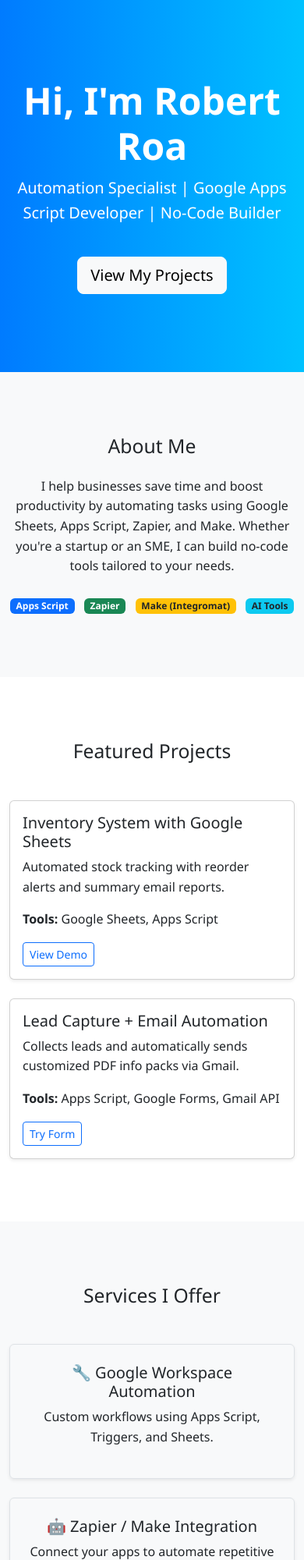
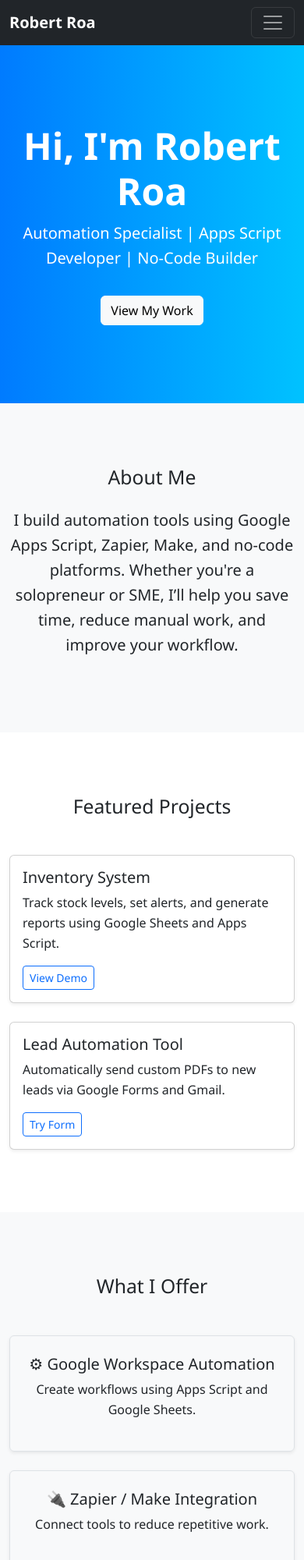
Before and after one commit to RobRoa96/Rob, a plain HTML site: page Index.html in a window 390 px wide. Shown: the top 2000 px of the page at 78% size. Drawn offline with nearby package versions, Linux system fonts and the light colour scheme.

Commit message:
Added clean portfolio UI/UX

```diff
--- a/Index.html
+++ b/Index.html
@@ -5,95 +5,66 @@
   <meta name="viewport" content="width=device-width, initial-scale=1" />
   <title>Robert Roa | Portfolio</title>
   <link href="https://cdn.jsdelivr.net/npm/bootstrap@5.3.3/dist/css/bootstrap.min.css" rel="stylesheet" />
-  <style>
-    html {
-      scroll-behavior: smooth;
-    }
-    body {
-      font-family: 'Segoe UI', sans-serif;
-      line-height: 1.6;
-    }
-    .section {
-      padding: 80px 0;
-    }
-    .hero {
-      background: linear-gradient(to right, #007bff, #00c2ff);
-      color: white;
-      text-align: center;
-      padding: 100px 0;
-    }
-    .hero h1 {
-      font-size: 3rem;
-      font-weight: 700;
-    }
-    .hero .lead {
-      font-size: 1.25rem;
-      margin-top: 10px;
-    }
-    .card:hover {
-      transform: translateY(-5px);
-      transition: 0.3s ease;
-    }
-    footer {
-      background-color: #222;
-      color: #ccc;
-      font-size: 0.9rem;
-    }
-  </style>
+  <link rel="stylesheet" href="css/style.css" />
 </head>
+<body>
 
-<body>
-  <!-- Hero Section -->
-  <section class="hero">
+  <!-- Navbar -->
+  <nav class="navbar navbar-expand-lg navbar-dark bg-dark sticky-top">
     <div class="container">
-      <h1>Hi, I'm Robert Roa</h1>
-      <p class="lead">Automation Specialist | Google Apps Script Developer | No-Code Builder</p>
-      <a href="#projects" class="btn btn-light btn-lg mt-4">View My Projects</a>
+      <a class="navbar-brand fw-bold" href="#">Robert Roa</a>
+      <button class="navbar-toggler" type="button" data-bs-toggle="collapse" data-bs-target="#navbarNav">
+        <span class="navbar-toggler-icon"></span>
+      </button>
+      <div class="collapse navbar-collapse justify-content-end" id="navbarNav">
+        <ul class="navbar-nav">
+          <li class="nav-item"><a class="nav-link" href="#about">About</a></li>
+          <li class="nav-item"><a class="nav-link" href="#projects">Projects</a></li>
+          <li class="nav-item"><a class="nav-link" href="#services">Services</a></li>
+          <li class="nav-item"><a class="nav-link" href="#contact">Contact</a></li>
+        </ul>
+      </div>
+    </div>
+  </nav>
+
+  <!-- Hero -->
+  <section class="hero d-flex align-items-center text-white text-center">
+    <div class="container">
+      <h1 class="display-4 fw-bold">Hi, I'm Robert Roa</h1>
+      <p class="lead">Automation Specialist | Apps Script Developer | No-Code Builder</p>
+      <a href="#projects" class="btn btn-light mt-3">View My Work</a>
     </div>
   </section>
 
-  <!-- About Section -->
+  <!-- About -->
   <section id="about" class="section bg-light">
-    <div class="container">
-      <h2 class="text-center mb-4">About Me</h2>
-      <p class="text-center mx-auto" style="max-width: 700px;">
-        I help businesses save time and boost productivity by automating tasks using Google Sheets, Apps Script, Zapier, and Make. Whether you're a startup or an SME, I can build no-code tools tailored to your needs.
+    <div class="container text-center">
+      <h2 class="mb-4">About Me</h2>
+      <p class="lead mx-auto" style="max-width: 700px;">
+        I build automation tools using Google Apps Script, Zapier, Make, and no-code platforms. Whether you're a solopreneur or SME, I’ll help you save time, reduce manual work, and improve your workflow.
       </p>
-      <div class="text-center mt-4">
-        <span class="badge bg-primary me-2">Apps Script</span>
-        <span class="badge bg-success me-2">Zapier</span>
-        <span class="badge bg-warning text-dark me-2">Make (Integromat)</span>
-        <span class="badge bg-info text-dark">AI Tools</span>
-      </div>
     </div>
   </section>
 
-  <!-- Projects Section -->
+  <!-- Projects -->
   <section id="projects" class="section">
     <div class="container">
       <h2 class="text-center mb-5">Featured Projects</h2>
       <div class="row g-4">
         <div class="col-md-6">
-          <div class="card h-100 shadow-sm">
+          <div class="card shadow-sm h-100">
             <div class="card-body">
-              <h5 class="card-title">Inventory System with Google Sheets</h5>
-              <p class="card-text">
-                Automated stock tracking with reorder alerts and summary email reports.
-              </p>
-              <p><strong>Tools:</strong> Google Sheets, Apps Script</p>
+              <h5 class="card-title">Inventory System</h5>
+              <p class="card-text">Track stock levels, set alerts, and generate reports using Google Sheets and Apps Script.</p>
               <a href="#" class="btn btn-outline-primary btn-sm">View Demo</a>
             </div>
           </div>
         </div>
-
         <div class="col-md-6">
-          <div class="card h-100 shadow-sm">
+          <div class="card shadow-sm h-100">
             <div class="card-body">
-              <h5 class="card-title">Lead Capture + Email Automation</h5>
-              <p class="card-text">
-                Collects leads and automatically sends customized PDF info packs via Gmail.
-              </p>
-              <p><strong>Tools:</strong> Apps Script, Google Forms, Gmail API</p>
+              <h5 class="card-title">Lead Automation Tool</h5>
+              <p class="card-text">Automatically send custom PDFs to new leads via Google Forms and Gmail.</p>
               <a href="#" class="btn btn-outline-primary btn-sm">Try Form</a>
             </div>
           </div>
@@ -102,48 +73,49 @@
     </div>
   </section>
 
-  <!-- Services Section -->
+  <!-- Services -->
   <section id="services" class="section bg-light">
-    <div class="container">
-      <h2 class="text-center mb-5">Services I Offer</h2>
-      <div class="row g-4 text-center">
+    <div class="container text-center">
+      <h2 class="mb-5">What I Offer</h2>
+      <div class="row g-4">
         <div class="col-md-4">
           <div class="p-4 border rounded shadow-sm h-100">
-            <h5>🔧 Google Workspace Automation</h5>
-            <p>Custom workflows using Apps Script, Triggers, and Sheets.</p>
+            <h5>⚙ Google Workspace Automation</h5>
+            <p>Create workflows using Apps Script and Google Sheets.</p>
           </div>
         </div>
         <div class="col-md-4">
           <div class="p-4 border rounded shadow-sm h-100">
-            <h5>🤖 Zapier / Make Integration</h5>
-            <p>Connect your apps to automate repetitive tasks efficiently.</p>
+            <h5>🔌 Zapier / Make Integration</h5>
+            <p>Connect tools to reduce repetitive work.</p>
           </div>
         </div>
         <div class="col-md-4">
           <div class="p-4 border rounded shadow-sm h-100">
-            <h5>🚀 No-Code App Development</h5>
-            <p>Build fast and scalable tools using Glide, Airtable, or GoHighLevel.</p>
+            <h5>📱 No-Code App Building</h5>
+            <p>Develop fast, functional tools using Glide, Airtable, and GoHighLevel.</p>
           </div>
         </div>
       </div>
     </div>
   </section>
 
-  <!-- Contact Section -->
+  <!-- Contact -->
   <section id="contact" class="section">
     <div class="container text-center">
-      <h2 class="mb-4">Get In Touch</h2>
-      <p class="lead">Want to work together or have a project idea?</p>
-      <a href="mailto:your@email.com" class="btn btn-primary btn-lg">Email Me</a>
-      <p class="mt-3">or fill out this <a href="YOUR_CONTACT_FORM_URL" target="_blank">contact form</a>.</p>
+      <h2 class="mb-4">Contact Me</h2>
+      <p class="lead">Let's discuss your project or automation idea.</p>
+      <a href="mailto:your@email.com" class="btn btn-primary btn-lg">Send Email</a>
     </div>
   </section>
 
   <!-- Footer -->
-  <footer class="text-center py-4">
+  <footer class="bg-dark text-white text-center py-3">
     <small>© 2025 Robert Roa. All rights reserved.</small>
   </footer>
 
+  <!-- Scripts -->
   <script src="https://cdn.jsdelivr.net/npm/bootstrap@5.3.3/dist/js/bootstrap.bundle.min.js"></script>
+  <script src="js/main.js"></script>
 </body>
 </html>
--- a/js/main.js
+++ b/js/main.js
@@ -1 +1,2 @@
-console.log("Robert Roa Portfolio loaded");
+// Placeholder for future enhancements
+console.log("Portfolio loaded.");
```
